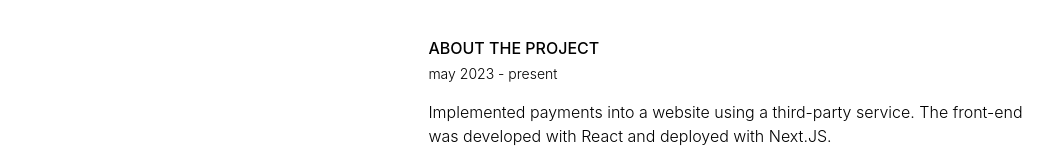
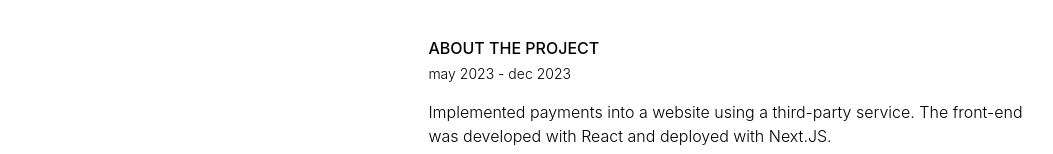
Before and after one commit to e-cmt/emi-codes, a Next.js app: page /projects/client-projects in a window 1280 px wide. Shown: the part 1008-1162 px from the top of the page, without its empty margins (36-1089 px from the left). Built offline with nearby package versions, Linux system fonts and the light colour scheme.

Commit message:
update content

```diff
--- a/pages/projects/client-projects.js
+++ b/pages/projects/client-projects.js
@@ -38,7 +38,7 @@ export default function ClientProjects() {
       <Article
         title="Payments Service"
         tags={['Figma', 'React', 'Next.JS', 'CSS', 'Jira']}
-        date="may 2023 - present"
+        date="may 2023 - dec 2023"
         body="Implemented payments into a website using a third-party service. The front-end was developed with React and deployed with Next.JS."
       />
     </>
```
